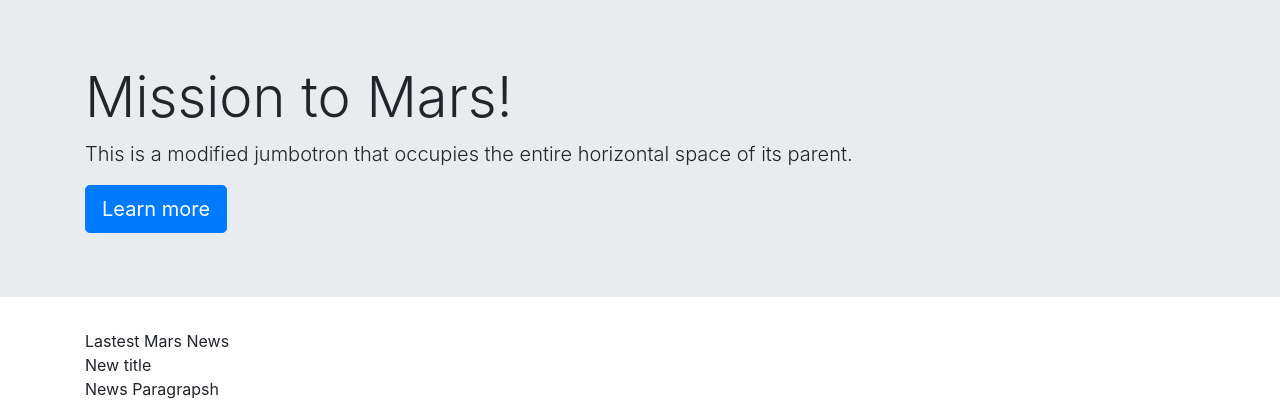
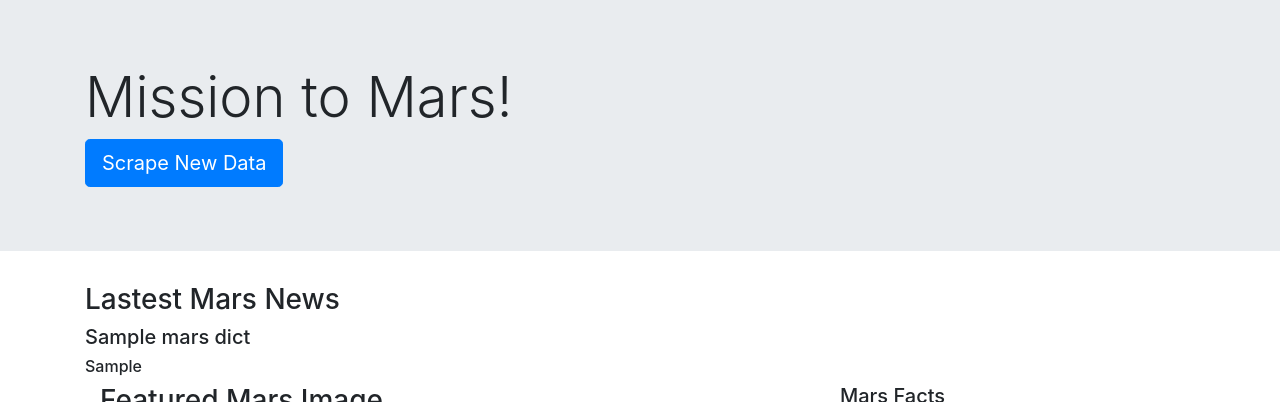
Before and after one commit to manuelamc14/web-scraping-challenge, a Flask app: page / in a window 1280 px wide. Shown: the top 402 px of the page. Run offline with Flask 2, Linux system fonts and the light colour scheme; grey boxes marked "Sample" are stand-in pictures; a database or web service that is not in the repository returns one stand-in record (values such as "Sample title"); some libraries are stand-ins or nearby versions.

Commit message:
Add Cards

```diff
--- a/templates/index.html
+++ b/templates/index.html
@@ -15,30 +15,44 @@
     <div class="jumbotron jumbotron-fluid">
         <div class="container">
           <h1 class="display-4">Mission to Mars!</h1>
-          <p class="lead">This is a modified jumbotron that occupies the entire horizontal space of its parent.</p>
-          <a class="btn btn-primary btn-lg" href="#" role="button">Learn more</a>
+          <a class="btn btn-primary btn-lg" href="/scrape" role="button">Scrape New Data</a>
         </div>
       </div>
 
     <!-- Line one -->
     <div class="container">
         <div class="row">
-          <div class="col">Lastest Mars News</div>
+          <div class="col">
+              <h3>Lastest Mars News</h3>
+         </div>
         </div>
     <!-- News Title -->
         <div class="row">
-            <div class="col">New title</div>
+            <div class="col-md-12">
+                <h5>{{mars_dict.news_title}}</h5>
+            </div>
           </div>
     <!-- News Paragraph -->
         <div class="row">
-            <div class="col">News Paragrapsh</div>
+            <div class="col-md-12">
+             <h6 class="heading">{{mars_dict.news_paragraph}}</h6>
           </div>
       </div>
     <!-- Featured Mars Image & Mars Facts-->
       <div class="container">
         <div class="row">
-          <div class="col-8">col-8</div>
-          <div class="col-4">col-4</div>
+          <div class="col-md-8">
+           <h3> Featured Mars Image</h3>
+           <img src="{{mars_dict.image_url}}" class="card-img-top" alt="Mars Featured Image">
+          </div>
+          <div class="col-md-4">
+              <h5> Mars Facts </h5>
+              <section>
+                  {{mars_dict.mars_facts|safe}}
+              </section>
+
+         </div>
+
         </div>
       </div>
 
@@ -47,25 +61,25 @@
     <div class="row row-cols-1 row-cols-md-2">
         <div class="col mb-4">
           <div class="card">
-            <img src="..." class="card-img-top" alt="...">
+            <img src="{{mars_dict.mars_hemisphers[0]['image_url']}}" class="card-img-top" alt="Cerberus Hemisphere Enhanced">
             <div class="card-body">
-              <h5 class="card-title">Card title</h5>
+              <h5 class="card-title">{{mars_dict.mars_hemisphers[0]['title']}}</h5>
             </div>
           </div>
         </div>
         <div class="col mb-4">
           <div class="card">
-            <img src="..." class="card-img-top" alt="...">
+            <img src="{{mars_dict.mars_hemisphers[1]['image_url']}}" class="card-img-top" alt="Schiaparelli Hemisphere Enhanced">
             <div class="card-body">
-              <h5 class="card-title">Card title</h5>
+              <h5 class="card-title">{{mars_dict.mars_hemisphers[1]['title']}}</h5>
             </div>
           </div>
         </div>
         <div class="col mb-4">
           <div class="card">
-            <img src="..." class="card-img-top" alt="...">
+            <img src="{{mars_dict.mars_hemisphers[2]['image_url']}}" class="card-img-top" alt="Syrtis Major Hemisphere Enhanced">
             <div class="card-body">
-              <h5 class="card-title">Card title</h5>
+              <h5 class="card-title">{{mars_dict.mars_hemisphers[2]['title']}}</h5>
             </div>
           </div>
         </div>
```
